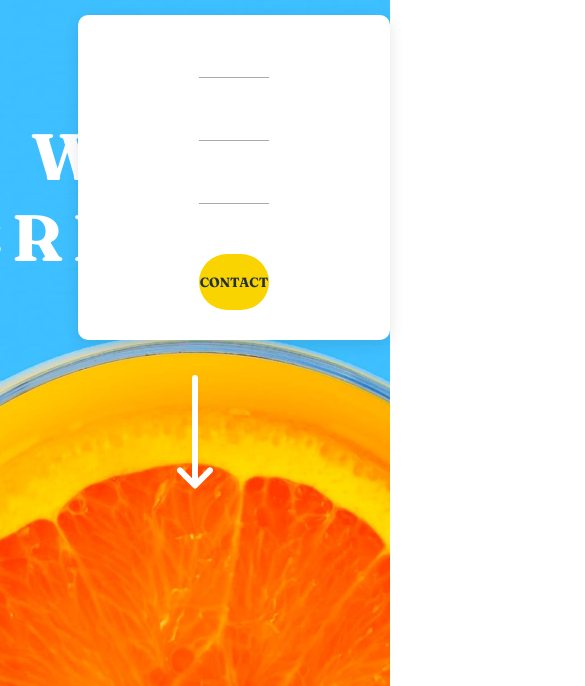
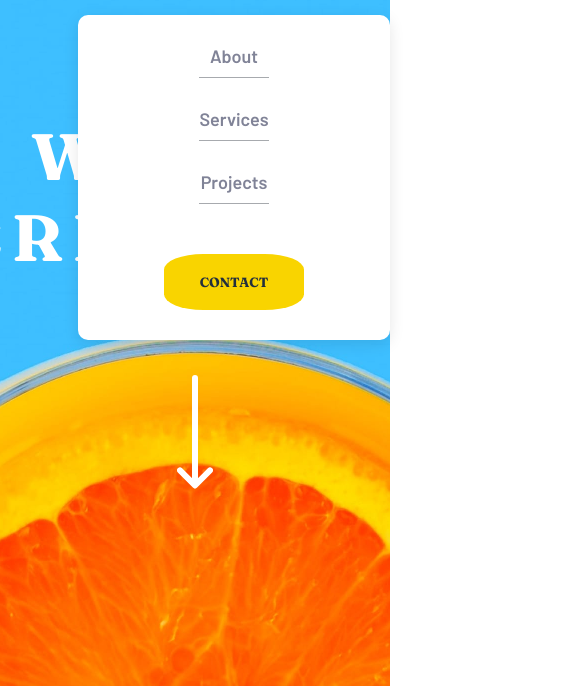
Before and after one commit to SOyeniyi801/sunnyside-agency-landing-page, a plain HTML site: page index.html in a window 390 px wide. Both pictures are taken after a click on the element 338 px from the left and 65 px from the top of the page. Shown: the part 79-765 px from the top of the page, 585 px wide, since content can reach past the window. Drawn offline with Linux system fonts and the light colour scheme.

Commit message:
responsive fix

```diff
--- a/index.html
+++ b/index.html
@@ -44,10 +44,10 @@
         </div>
         <div class="nav-main">
           <ul>
-            <li>About</li>
-            <li>Services</li>
-            <li>Projects</li>
-            <li><button type="button" class="contact">Contact</button></li>
+            <li class="nav-link">About</li>
+            <li class="nav-link" >Services</li>
+            <li class="nav-link">Projects</li>
+            <li class="nav-link"><button type="button" class="contact">Contact</button></li>
           </ul>
         </div>
       </div>
@@ -80,10 +80,18 @@
 
       </div>
       <div class="content-box">
-        <img src="./images/desktop/image-transform.jpg" alt="transform" />
+        <picture>
+          <source srcset="./images/mobile/image-transform.jpg" media="(max-width: 875px)">
+          <img src="./images/mobile/image-transform.jpg" alt="transform" />
+        </picture>
+
       </div>
       <div class="content-box">
-        <img src="./images/desktop/image-stand-out.jpg" alt="stand-out" />
+        <picture>
+          <source srcset="./images/mobile/image-stand-out.jpg" media="(max-width: 875px)">
+          <img src="./images/mobile/image-stand-out.jpg" alt="stand-out" />
+        </picture>
+
       </div>
       <div class="content-box">
         <div class="panel">
--- a/style.css
+++ b/style.css
@@ -125,7 +125,7 @@ header {
 }
 .content-box {
   width: 100%;
-  height: 600px;
+  height: auto;
   display: flex;
   flex-direction: column;
   justify-content: center;
@@ -134,11 +134,14 @@ header {
 
 .content-box img {
   width: 100%;
-  height: 600px;
+  min-height: 600px;
+  object-fit: cover;
 }
 
 .panel {
-  width: 50%;
+  width: 100%;
+  padding-left: 110px ;
+  padding-right: 164px;
 }
 
 .panel h3 {
@@ -238,7 +241,7 @@ header {
 .testimonials-container {
   display: grid;
   grid-template-columns: repeat(3, 1fr);
-  /* flex-direction: wrap; */
+  flex-direction: wrap;
   justify-content: center;
   align-items: center;
   padding: 20px;
@@ -258,8 +261,8 @@ header {
   display: flex;
   flex-direction: column;
   align-items: center;
-  /* max-width: 320px;
-  margin: 10px; */
+  max-width: 320px;
+  margin: 10px;
 }
 .avatar {
   border-radius: 50%;
@@ -380,14 +383,39 @@ header {
   }
 }
 
+
 @media (max-width: 768px) {
-  .testimonials-container {
+  .content-section {
+    display: flex;
+    flex-direction: column;
+  }
+
+  .content-box{
+    width: 100%;
+  }
+
+}
+
+
+  .panel {
+    padding-top: 64px;
+    padding-bottom: 64px;
+  }
+
+  .panel-five {
+    background-image: url("./images/mobile/image-graphic-design.jpg");
+  }
+
+  .panel-six {
+    background-image: url("./images/mobile/image-photography.jpg");
+  }
+  /* .testimonials-container {
     display: flex;
     flex-direction: column;
     align-items: center;
     justify-content: center;
-    gap: 40px; /* Increase spacing for clarity */
-  }
+    gap: 40px;
+  } */
   .testimonials {
     width: 100%;
     max-width: 300px;
@@ -395,7 +423,7 @@ header {
   .gallery-section {
     grid-template-columns: repeat(2, 1fr); /* Two images per row */
   }
-}
+
 
 @media (max-width: 480px) {
   .gallery-section {
@@ -435,17 +463,57 @@ header {
     position: absolute;
     top: 60px;
     right: 0;
-    background-color: var(--dark-moderate-cyan);
-    width: 100%;
-    height: calc(100vh - 60px);
+    color: var(--dark-grayish-blue);
+    background-color: var(--white); /* Set background color */
+    width: 80%; /* Slightly smaller width for padding */
+    height: auto;
     align-items: center;
-    justify-content: center;
+    justify-content: flex-start;
+    box-shadow: 0px 4px 15px rgba(0, 0, 0, 0.1); /* Add subtle shadow for depth */
+    border-radius: 10px; /* Rounded corners */
     z-index: 1000;
+    padding: 20px; /* Add padding for spacing */
   }
   .nav-main ul {
     flex-direction: column;
     justify-content: center;
+    align-items: center;
     gap: 20px;
+    list-style: none;
+    padding: 0;
+    margin: 0;
+  }
+  .nav-main ul li {
+    width: 100%;
+    text-align: center;
+    padding: 10px 0;
+    border-bottom: 1px solid var(--grayish-blue); /* Add divider between links */
+  }
+
+  .nav-main ul li:last-child {
+    border-bottom: none; /* Remove border for the last item */
+  }
+
+  .contact {
+    position: relative;
+    width: 100%; /* Full width for contact button */
+    margin-top: 20px;
+    background-color: transparent;
+    color: var(--very-dark-desaturated-blue); /* Text color */
+    border-radius: 28%;
+  }
+
+  .contact::before {
+    content:"";
+    position: absolute;
+    top: 0;
+    left: 50%; /* Center the pseudo-element horizontally */
+  transform: translateX(-50%); /* Shift it back by half its width to truly center it */
+  width: 140px; /* Set the width of the background */
+  height: 56px; /* Set the height of the background */
+  background-color: var(--yellow); /* Set the background color */
+  z-index: -1;
+  border-radius: 28%;
   }
 } /* This closes the @media query block */
 
@@ -466,6 +534,7 @@ header {
     position: absolute;
     top: 60px;
     right: 0;
+    color: var(--dark-grayish-blue);
     background-color: var(--white); /* Set background color */
     width: 80%; /* Slightly smaller width for padding */
     height: auto;
@@ -499,14 +568,25 @@ header {
   }
 
   .contact {
+    position: relative;
     width: 100%; /* Full width for contact button */
     margin-top: 20px;
-    background-color: var(--yellow); /* Match with brand color */
+    background-color: transparent;
     color: var(--very-dark-desaturated-blue); /* Text color */
+    border-radius: 28%;
   }
 
-  .contact:hover {
-    background-color: var(--soft-red); /* Hover effect */
-    color: var(--white);
+  .contact::before {
+    content:"";
+    position: absolute;
+    top: 0;
+    left: 50%; /* Center the pseudo-element horizontally */
+  transform: translateX(-50%); /* Shift it back by half its width to truly center it */
+  width: 140px; /* Set the width of the background */
+  height: 56px; /* Set the height of the background */
+  background-color: var(--yellow); /* Set the background color */
+  z-index: -1;
+  border-radius: 28%;
   }
+
 }
```
